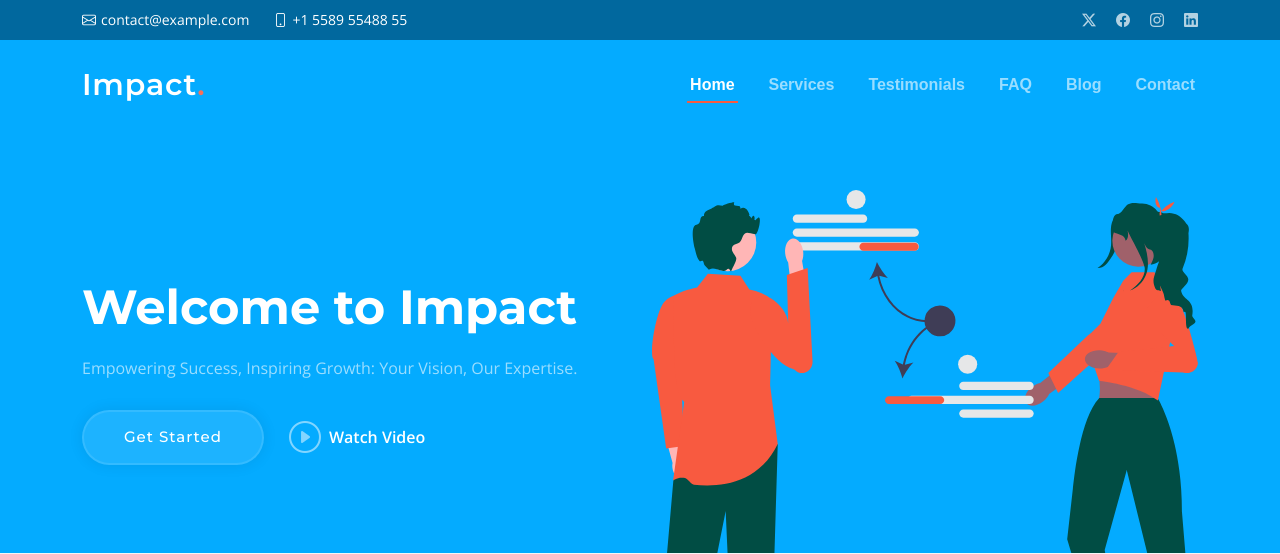
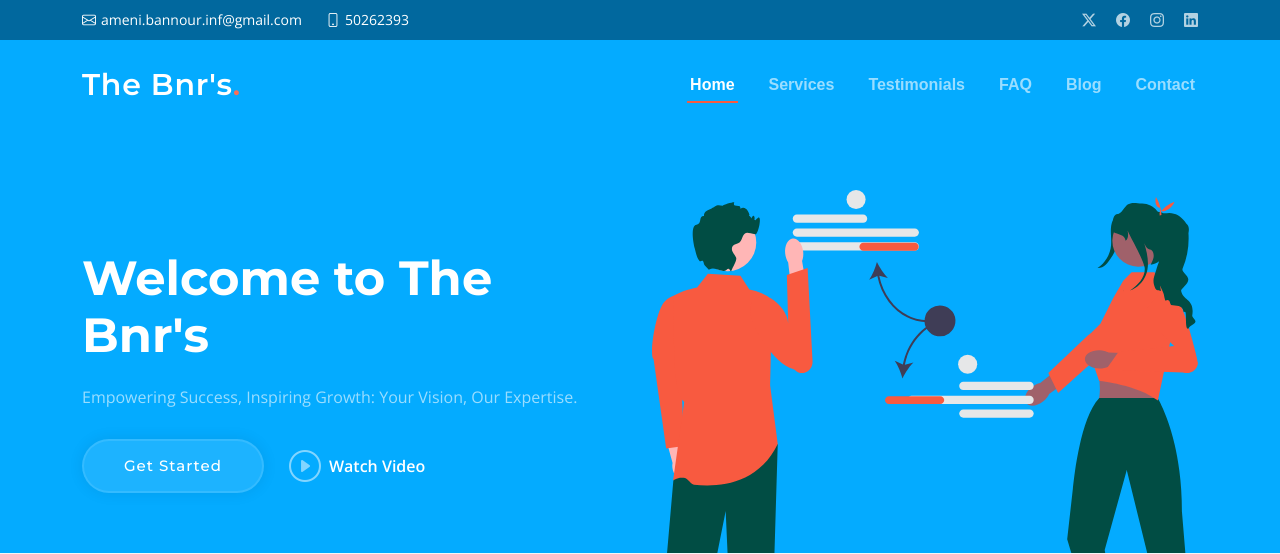
Before and after one commit to ameniban/company_website, a Django app: page / in a window 1280 px wide. Shown: the top 554 px of the page. Run offline with Django 5.2, Linux system fonts and the light colour scheme; data comes from the database, SQL or seed files in the repository; both versions use the stored data as it was after the commit; some libraries are stand-ins or nearby versions.

Commit message:
info section

```diff
--- a/app/views.py
+++ b/app/views.py
@@ -1,19 +1,25 @@
-from os import name
 from django.shortcuts import render
-from django.http import HttpResponse
-from datetime import datetime
+from app.models import GeneralInfo
+
 
 # Create your views here.
 def index(request):
+
+    general_info = GeneralInfo.objects.first()
+    print(f'general info : {general_info.company_name}')
+
     context={
-        "name": "John Doe",
-        "age": 30,
-        "city": "New York",
-        "skills": ["Python", "Django", "JavaScript"],
-        "profile": {
-            "occupation": "Software Developer",
-            "experience": 5
-        },
-        "current_date": datetime.now()
+    "company_name":general_info.company_name,
+    "location" : general_info.location,
+    "email" : general_info.email,
+    "phone" : general_info.phone,
+    "open_hours" : general_info.open_hours,
+    "video_url" : general_info.video_url,
+    "twitter_url" : general_info.twitter_url,
+    "facebook_url" : general_info.facebook_url,
+    "instagram_url" : general_info.instagram_url,
+    "linkedin_url" : general_info.linkedin_url,
     }
+    print(f"context is : {context}")
+
     return render(request,"index.html" ,context)
--- a/templates/assets/footer.html
+++ b/templates/assets/footer.html
@@ -4,7 +4,7 @@
 
     <div class="container mt-4">
       <div class="copyright">
-        &copy; Copyright <strong><span>Impact</span></strong>. All Rights Reserved
+        &copy; Copyright <strong><span>{{company_name}}</span></strong>. All Rights Reserved
       </div>
       <div class="credits">
         <!-- All the links in the footer should remain intact. -->
--- a/templates/assets/header.html
+++ b/templates/assets/header.html
@@ -4,14 +4,14 @@
   <section id="topbar" class="topbar d-flex align-items-center">
     <div class="container d-flex justify-content-center justify-content-md-between">
       <div class="contact-info d-flex align-items-center">
-        <i class="bi bi-envelope d-flex align-items-center"><a href="mailto:contact@example.com">contact@example.com</a></i>
-        <i class="bi bi-phone d-flex align-items-center ms-4"><span>+1 5589 55488 55</span></i>
+        <i class="bi bi-envelope d-flex align-items-center"><a href="mailto:{{email}}">{{email}}</a></i>
+        <i class="bi bi-phone d-flex align-items-center ms-4"><span>{{phone}}</span></i>
       </div>
       <div class="social-links d-none d-md-flex align-items-center">
-        <a href="#" class="twitter"><i class="bi bi-twitter-x"></i></a>
-        <a href="#" class="facebook"><i class="bi bi-facebook"></i></a>
-        <a href="#" class="instagram"><i class="bi bi-instagram"></i></a>
-        <a href="#" class="linkedin"><i class="bi bi-linkedin"></i></i></a>
+        <a href="{{twitter_url}}" class="twitter"><i class="bi bi-twitter-x"></i></a>
+        <a href="{{facebook_url}}" class="facebook"><i class="bi bi-facebook"></i></a>
+        <a href="{{instagram_url}}" class="instagram"><i class="bi bi-instagram"></i></a>
+        <a href="{{linkedin_url}}" class="linkedin"><i class="bi bi-linkedin"></i></i></a>
       </div>
     </div>
   </section><!-- End Top Bar -->
@@ -22,7 +22,7 @@
       <a href="index.html" class="logo d-flex align-items-center">
         <!-- Uncomment the line below if you also wish to use an image logo -->
         <!-- <img src="{% static 'assets/img/logo.png' %}" alt=""> -->
-        <h1>Impact<span>.</span></h1>
+        <h1>{{company_name}}<span>.</span></h1>
       </a>
       <nav id="navbar" class="navbar">
         <ul>
--- a/templates/assets/main.html
+++ b/templates/assets/main.html
@@ -6,7 +6,7 @@
   <meta charset="utf-8">
   <meta content="width=device-width, initial-scale=1.0" name="viewport">
 
-  <title>Impact Bootstrap Template - Index</title>
+  <title>{{company_name}}</title>
   <meta content="" name="description">
   <meta content="" name="keywords">
 
@@ -50,11 +50,11 @@
     <div class="container position-relative">
       <div class="row gy-5" data-aos="fade-in">
         <div class="col-lg-6 order-2 order-lg-1 d-flex flex-column justify-content-center text-center text-lg-start">
-          <h2>Welcome to <span>Impact</span></h2>
+          <h2>Welcome to <span>{{company_name}}</span></h2>
           <p>Empowering Success, Inspiring Growth: Your Vision, Our Expertise.</p>
           <div class="d-flex justify-content-center justify-content-lg-start">
             <a href="#services" class="btn-get-started">Get Started</a>
-            <a href="https://www.youtube.com/watch?v=LXb3EKWsInQ" class="glightbox btn-watch-video d-flex align-items-center"><i class="bi bi-play-circle"></i><span>Watch Video</span></a>
+            <a href={{video_url}} class="glightbox btn-watch-video d-flex align-items-center"><i class="bi bi-play-circle"></i><span>Watch Video</span></a>
           </div>
         </div>
         <div class="col-lg-6 order-1 order-lg-2">
--- a/templates/index.html
+++ b/templates/index.html
@@ -339,7 +339,7 @@
                 <i class="bi bi-geo-alt flex-shrink-0"></i>
                 <div>
                   <h4>Location:</h4>
-                  <p>A108 Adam Street, New York, NY 535022</p>
+                  <p>{{location}}</p>
                 </div>
               </div><!-- End Info Item -->
 
@@ -347,7 +347,7 @@
                 <i class="bi bi-envelope flex-shrink-0"></i>
                 <div>
                   <h4>Email:</h4>
-                  <p>info@example.com</p>
+                  <p>{{email}}</p>
                 </div>
               </div><!-- End Info Item -->
 
@@ -355,7 +355,7 @@
                 <i class="bi bi-phone flex-shrink-0"></i>
                 <div>
                   <h4>Call:</h4>
-                  <p>+1 5589 55488 55</p>
+                  <p>{{phone}}</p>
                 </div>
               </div><!-- End Info Item -->
 
@@ -363,7 +363,7 @@
                 <i class="bi bi-clock flex-shrink-0"></i>
                 <div>
                   <h4>Open Hours:</h4>
-                  <p>Mon-Sat: 11AM - 23PM</p>
+                  <p>{{open_hours}}</p>
                 </div>
               </div><!-- End Info Item -->
             </div>
```
Also changed, not shown: app/admin.py (+7 -1 lines), db.sqlite3.
